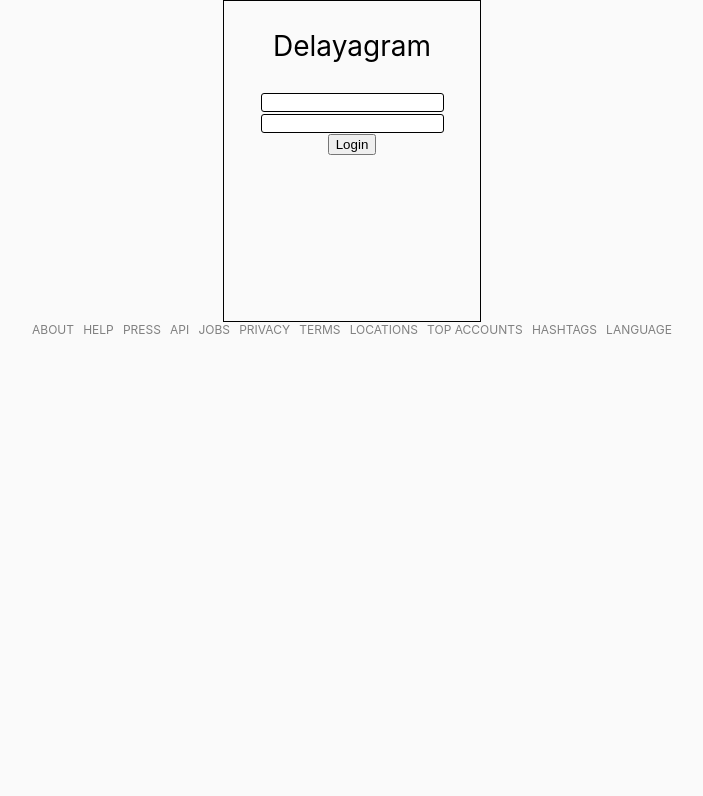
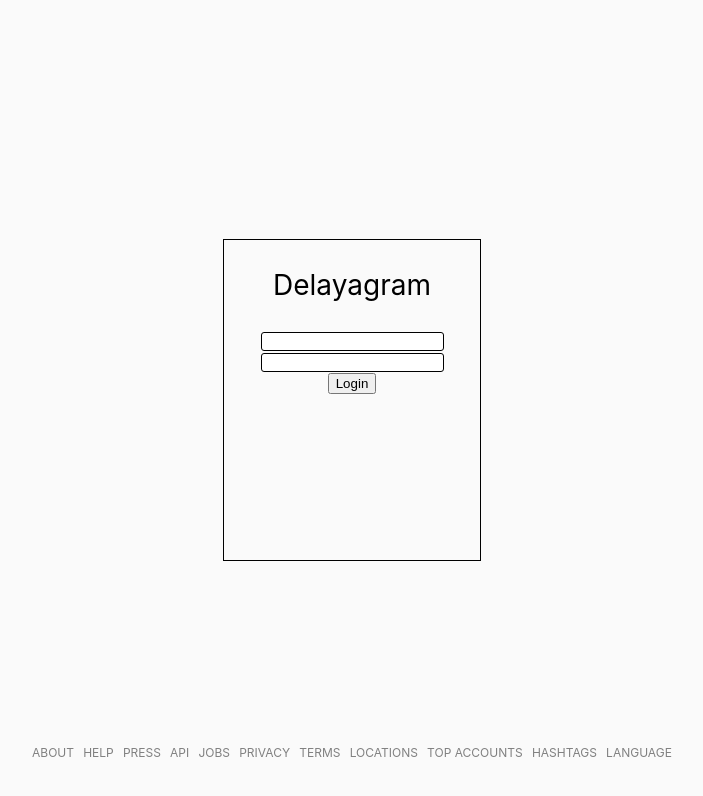
Before and after one commit to moriie/delayagram_fe, a React (Create React App) app: page / in a window 1280 px wide. Shown: the top 796 px of the page, without its empty margins (288-991 px from the left). Built offline with nearby package versions, Linux system fonts and the light colour scheme.

Commit message:
Further adjusted footer CSS, removed footer component from Splash component and used an overlying Fragment instead.

```diff
--- a/src/Home/home.js
+++ b/src/Home/home.js
@@ -1,4 +1,4 @@
-import React from 'react'
+import React, { Fragment } from 'react'
 import { Link } from 'react-router-dom'
 import styled from 'styled-components'
 
@@ -6,8 +6,10 @@ import Login from '../Login/login'
 
 const Home = () => {
 
-    return <Splash>
-        <Login/>
+    return <Fragment>
+        <Splash>
+            <Login/>
+        </Splash>
         <Footer>
             <Link to="/about">ABOUT</Link>
             <Link to="/help">HELP</Link>
@@ -21,7 +23,7 @@ const Home = () => {
             <Link to="/hashtags">HASHTAGS</Link>
             <Link to="/language">LANGUAGE</Link>
         </Footer>
-    </Splash>
+    </Fragment>
 }
 
 export default Home
@@ -34,17 +36,19 @@ const Splash = styled.div`
     width: 100vw;
     display: flex;
     flex-direction: column;
-    /* justify-content: center; */
-    /* align-items: center; */
+    justify-content: center;
+    align-items: center;
 `
 
 const Footer = styled.div`
+    position: fixed;
+    bottom: 5vh;
     display: flex;
+    width: 50vw;
+    padding: 0 25vw;
     font-size: 12px;
-    margin: 0 25vw;
     flex-direction: row;
     justify-content: space-between;
-    align-items: stretch;
 
     a {
         text-decoration: none;
--- a/src/Login/login.js
+++ b/src/Login/login.js
@@ -30,7 +30,6 @@ const LoginBlock = styled.form`
     width: 20%;
     height: 40vh;
     border: 1px solid black;
-    align-self: center;
 `
 
 const IdentityInput = styled.input`
```
